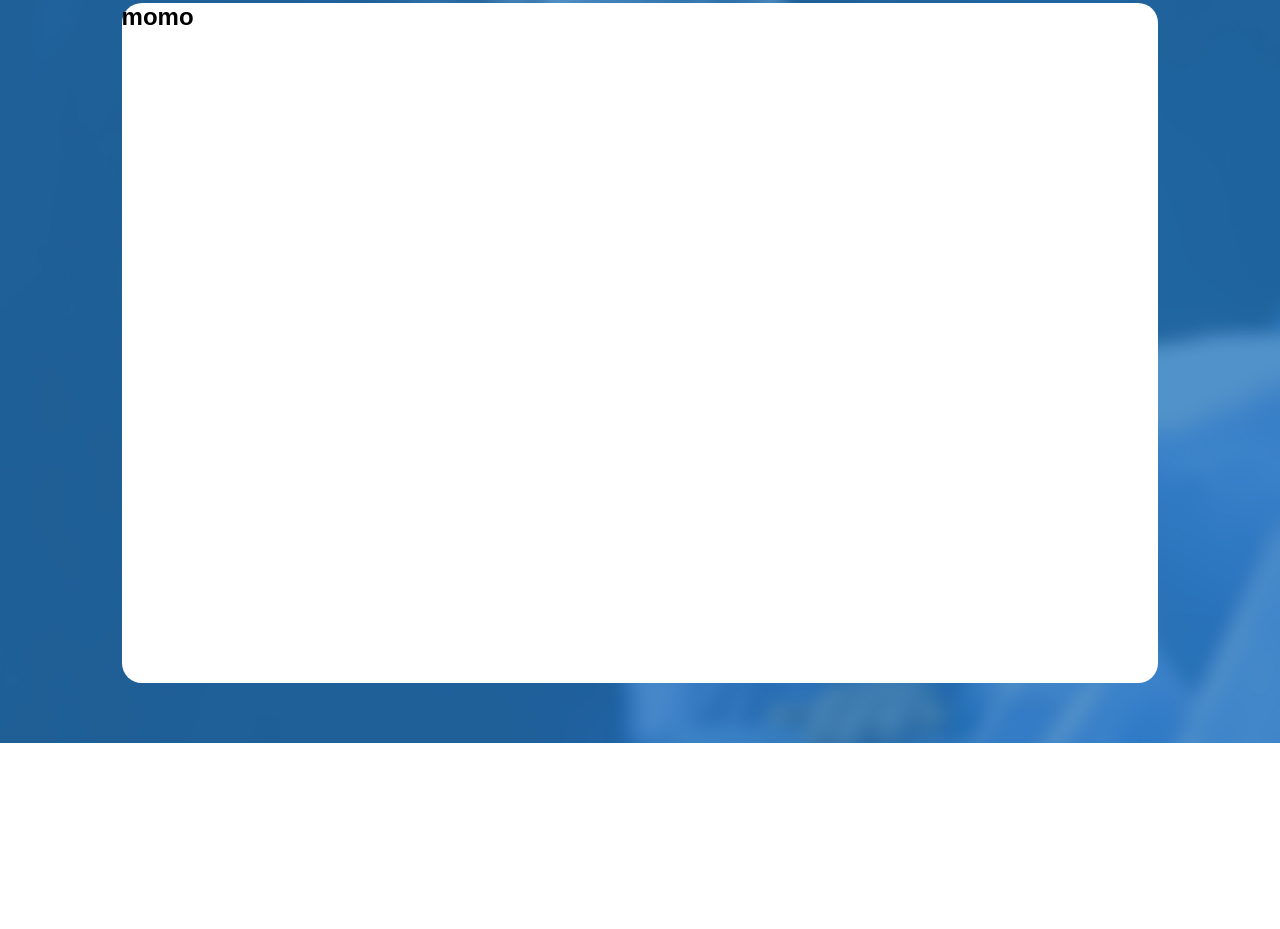
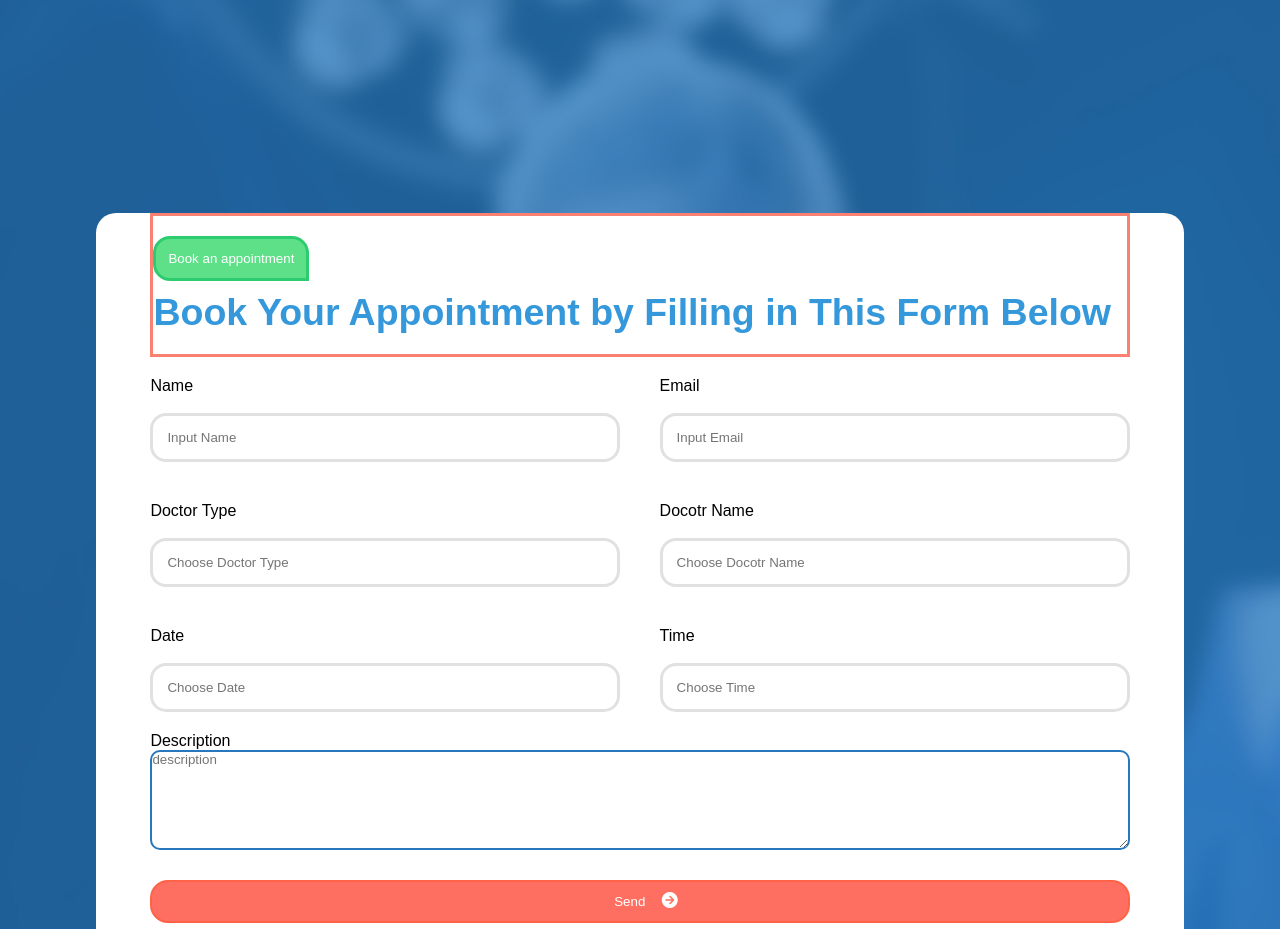
Before and after one commit to mohamed-elhamdaoui/Brief-2_figma_build_clinique_website, a plain HTML site: page index.html in a window 1280 px wide. Shown: the part 6911-7840 px from the top of the page. Before the commit the page ends 7654 px from the top, so only its background shows below. Drawn offline with Linux system fonts and the light colour scheme.

Commit message:
Booking form section has been Completed

```diff
--- a/index.html
+++ b/index.html
@@ -696,11 +696,54 @@
     </div>
 
     <div class="booking-section">
-        <div class="about-container">
             <div class="booking-container">
-                <h2>momo</h2>
+                <div class="booking-form">
+                    <div class="booking-titles">
+                            <div style="width: fit-content;" class="title-btns">
+                                <button>Book an appointment</button>
+                            </div>
+                            <div class="titles">
+                                <h2>Book Your Appointment by Filling in This Form Below</h2>
+                            </div>
+                    </div>
+
+                    <div class="book-inputs">
+                        <div class="book-unity" >
+                            <label for="name">Name</label> <br> <br>
+                            <input type="text" name="name" placeholder="Input Name"  id="">
+                        </div>
+                        <div class="book-unity" >
+                            <label for="Email">Email</label> <br> <br>
+                            <input type="text" name="Email" placeholder="Input Email"  id="">
+                        </div>
+                        <div class="book-unity" >
+                            <label for="doctor">Doctor Type</label> <br> <br>
+                            <input type="text" name="doctor" placeholder="Choose Doctor Type"  id="">
+                        </div>
+                        <div class="book-unity" >
+                            <label for="name">Docotr Name</label> <br> <br>
+                            <input type="text" name="name" placeholder="Choose Docotr Name"  id="">
+                        </div>
+                        <div class="book-unity" >
+                            <label for="date">Date</label> <br> <br>
+                            <input type="text" name="date" placeholder="Choose Date"  id="">
+                        </div>
+                        <div class="book-unity" >
+                            <label for="time">Time</label> <br> <br>
+                            <input type="text" name="time" placeholder="Choose Time"  id="">
+                        </div>
+
+                    </div>
+                    <div class="book-description">
+                            <label for="description">Description</label>
+                        <textarea name="description" placeholder="description" id=""></textarea>
+                    </div>
+                    <div class="book-btn">
+                        <button>Send</button> <i class="fa-solid fa-circle-arrow-right"></i>
+                    </div>
+                </div>
             </div>
-        </div>
+
     </div>
 
 
--- a/style.css
+++ b/style.css
@@ -738,16 +738,81 @@
     background-position: center;
     background-size: cover;
     background-repeat: no-repeat ;
-    height: 100vh;
+    height: 160vh;
     display: flex;
     align-items: center;
 }
 
 .booking-container {
-    width: 90%;
+    width: 85%;
     margin: auto ;
     background-color: white;
-    height: 85%;
+    height: fit-content;
     border-radius: 20px ;
+    padding-bottom: 30px;
 
 }
+
+
+.booking-form {
+    width: 90%;
+    margin: auto;
+
+}
+
+
+.booking-titles {
+    display: flex;
+    flex-direction: column;
+    gap: 10px;
+    padding: 20px 0 20px 0;
+    border: salmon 3px solid;
+}
+
+
+.book-unity {
+
+    width: 48%;
+    padding: 20px 0 20px 0;
+
+}
+
+.book-unity input {
+    border: none;
+    border: #E1E1E1 3px solid;
+    border-radius: 16px;
+    padding: 14px;
+    width: 100%;
+
+}
+
+.book-inputs {
+    display: flex;
+    flex-wrap: wrap;
+    justify-content: space-between;
+}
+
+.book-description textarea {
+    width: 100%;
+    border: none;
+    outline: none;
+    height: 100px ;
+    border: #2677BC 2px solid;
+    border-radius: 10px;
+}
+
+.book-btn {
+    border: tomato 2px solid;
+    background-color: #FF6F61;
+    text-align: center;
+    color: #fff;
+    border-radius: 18px;
+    margin-top: 30px;
+}
+.book-btn  button{
+    border: none;
+    cursor: pointer;
+    padding: 12px;
+    background-color: transparent;
+    color: #fff;
+}
```
Also changed, not shown: images/Freyr_img.png (added), images/Giusi_img.png (added), images/Rodrigo_img.png (added), images/irma_img.png (renamed from images/Frame 100000176922.png), images/mnason_img.png (renamed from images/Frame 1000001769 (1).png).
